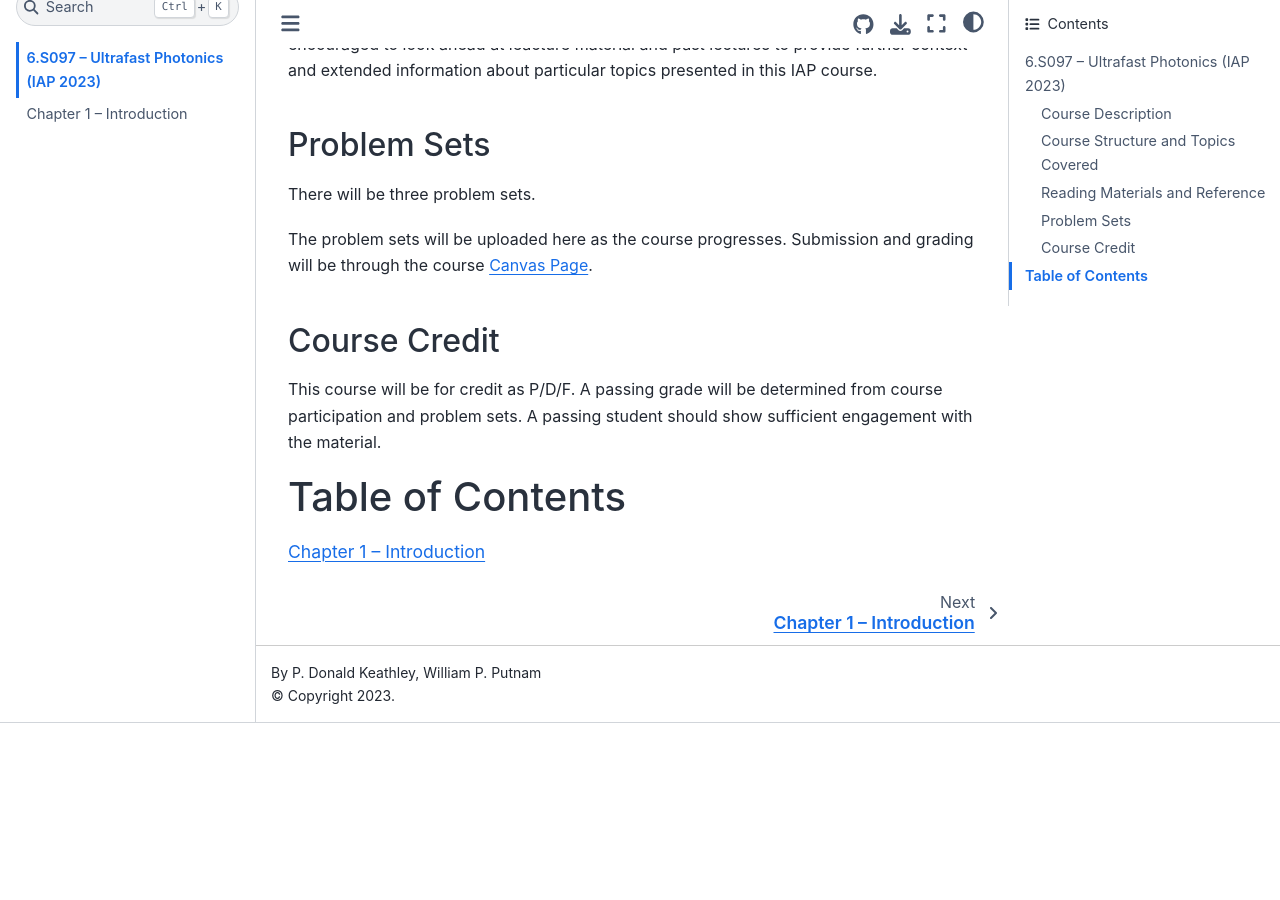
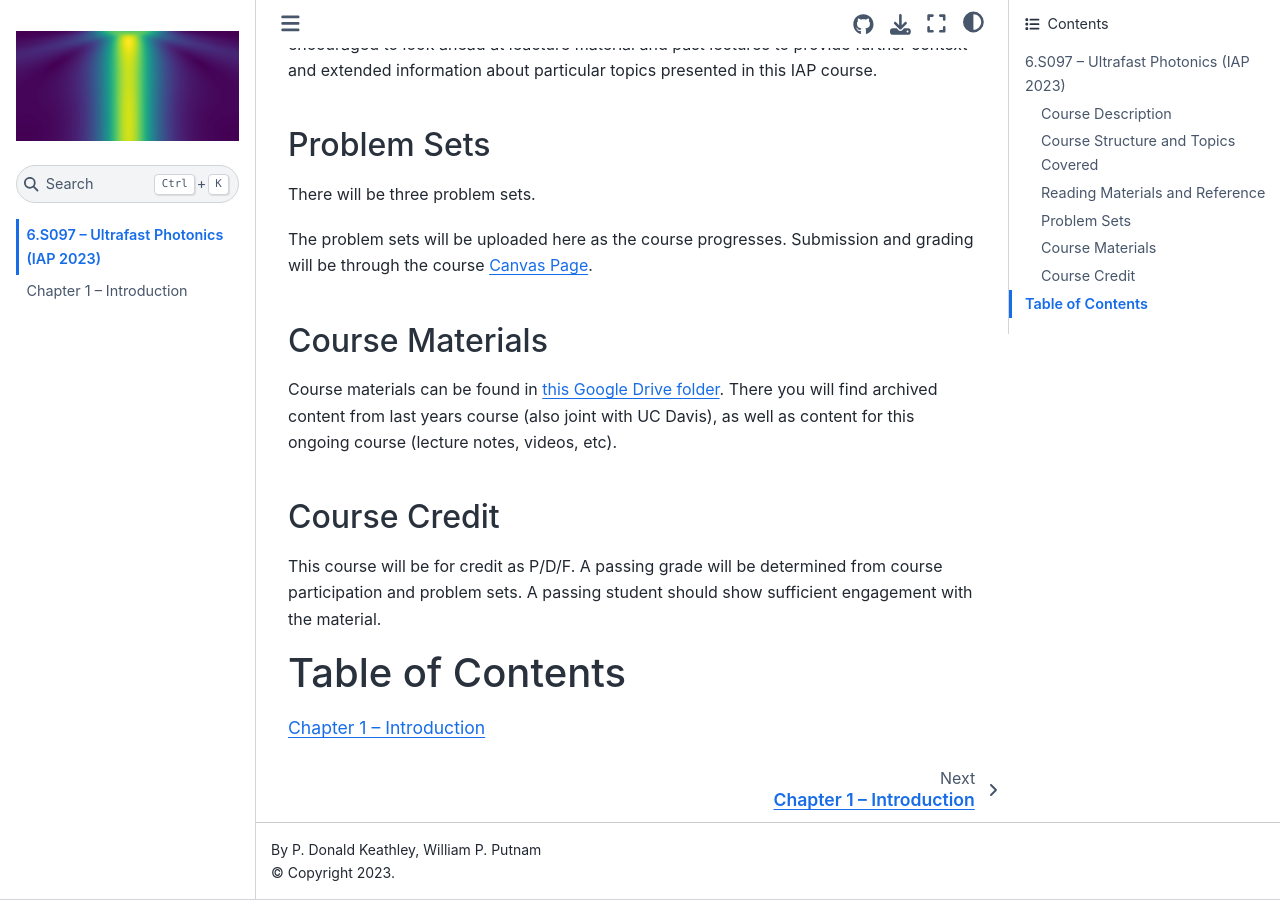
Before and after one commit to dkeathley/JPyBook-6.S097-IAP-Ultrafast-Photonics-Text, a Jupyter Book: the page built from intro.md, in a window 1280 px wide and 900 px high, scrolled down 2184 px. Built offline with Jupyter Book 1.0.4 settings and Sphinx 7.4.7 and the Sphinx Book theme 1.1.4, drawn with Linux system fonts in a browser that asks for light colours; pages that are not in the unit, such as notebooks, are missing from menus; before the commit the page ends 2907 px from its top, so only the background shows below that.

Commit message:
Link to course materials

```diff
--- a/intro.md
+++ b/intro.md
@@ -61,6 +61,10 @@ There will be three problem sets.
 
 The problem sets will be uploaded here as the course progresses.  Submission and grading will be through the course [Canvas Page](https://canvas.mit.edu/courses/20238).
 
+## Course Materials
+
+Course materials can be found in [this Google Drive folder](https://drive.google.com/drive/folders/1PLPXFHaRfZv0kEO8l_J4AB7U0dIZcLFk?usp=share_link).  There you will find archived content from last years course (also joint with UC Davis), as well as content for this ongoing course (lecture notes, videos, etc).
+
 ## Course Credit
 
 This course will be for credit as P/D/F.  A passing grade will be determined from course participation and problem sets.  A passing student should show sufficient engagement with the material.
```
